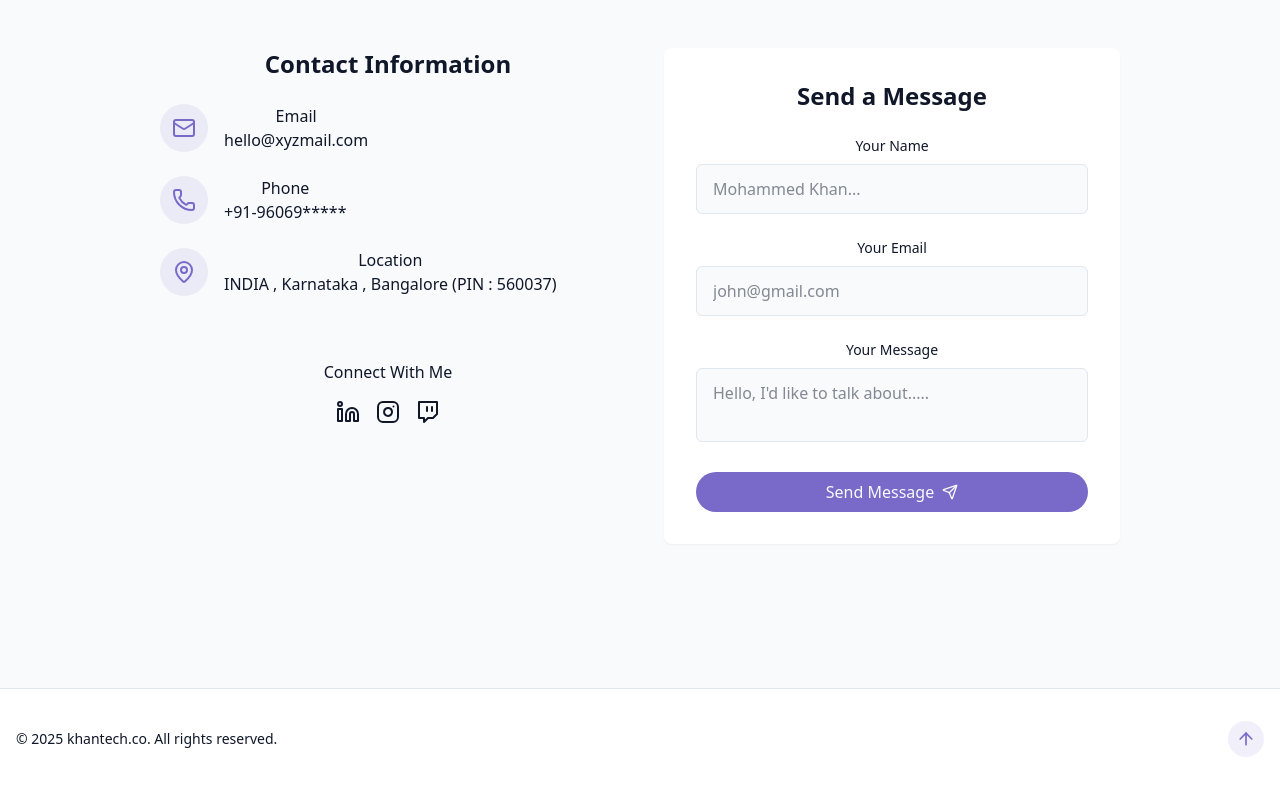
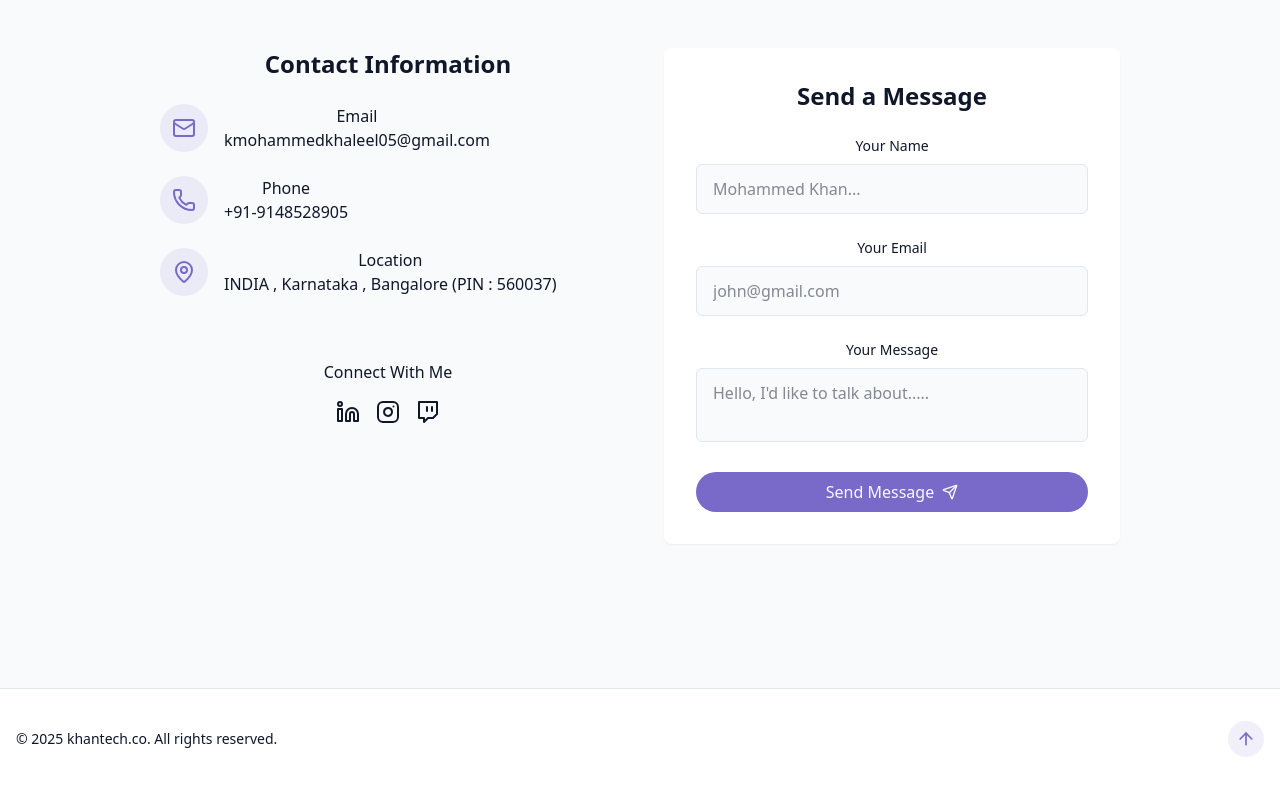
Before and after one commit to mohammed-7/Mohammed-Khaleel-khan-Portfolio, a React (Vite) app: page / in a window 1280 px wide. Shown: the part 5780-6575 px from the top of the page. Built offline with nearby package versions, Linux system fonts and the light colour scheme.

Commit message:
updated-contact-information

```diff
--- a/src/components/ContactSection.jsx
+++ b/src/components/ContactSection.jsx
@@ -55,7 +55,7 @@ export const ContactSection = () => {
                     href="mailto:hello@xyzmail.com"
                     className="text-muted-foreground hover:text-primary transition-colors"
                   >
-                    hello@xyzmail.com
+                    kmohammedkhaleel05@gmail.com
                   </a>
                 </div>
               </div>
@@ -66,10 +66,10 @@ export const ContactSection = () => {
                 <div>
                   <h4 className="font-medium">Phone</h4>
                   <a
-                    href="tel: +91-96069*****"
+                    href="tel: +91-9148528905"
                     className="text-muted-foreground hover:text-primary transition-colors"
                   >
-                    +91-96069*****
+                    +91-9148528905
                   </a>
                 </div>
               </div>
--- a/src/components/ProjectSection.jsx
+++ b/src/components/ProjectSection.jsx
@@ -77,9 +77,9 @@ export const ProjectSection = () => {
           like finance, SaaS, and edtech.
         </p>
         <div className="grid grid-cols-1 md:grid-cols-2 lg:grid-cols-3 gap-8">
-          {projects.map((project, key) => (
+          {projects.map((project) => (
             <div
-              key={key}
+              key={project.id}
               className="group bg-card rounded-lg overflow-hidden shadow-xs card-hover"
             >
               <div className="h-48 overflow-hidden">
@@ -92,7 +92,10 @@ export const ProjectSection = () => {
               <div className="p-6">
                 <div className="flex flex-wrap gap-2 mb-4">
                   {project.tags.map((tag) => (
-                    <span className="px-2 py-1 text-xs font-medium border rounded-full bg-secondary text-secondary-foreground">
+                    <span
+                      key={tag}
+                      className="px-2 py-1 text-xs font-medium border rounded-full bg-secondary text-secondary-foreground"
+                    >
                       {tag}
                     </span>
                   ))}
```
